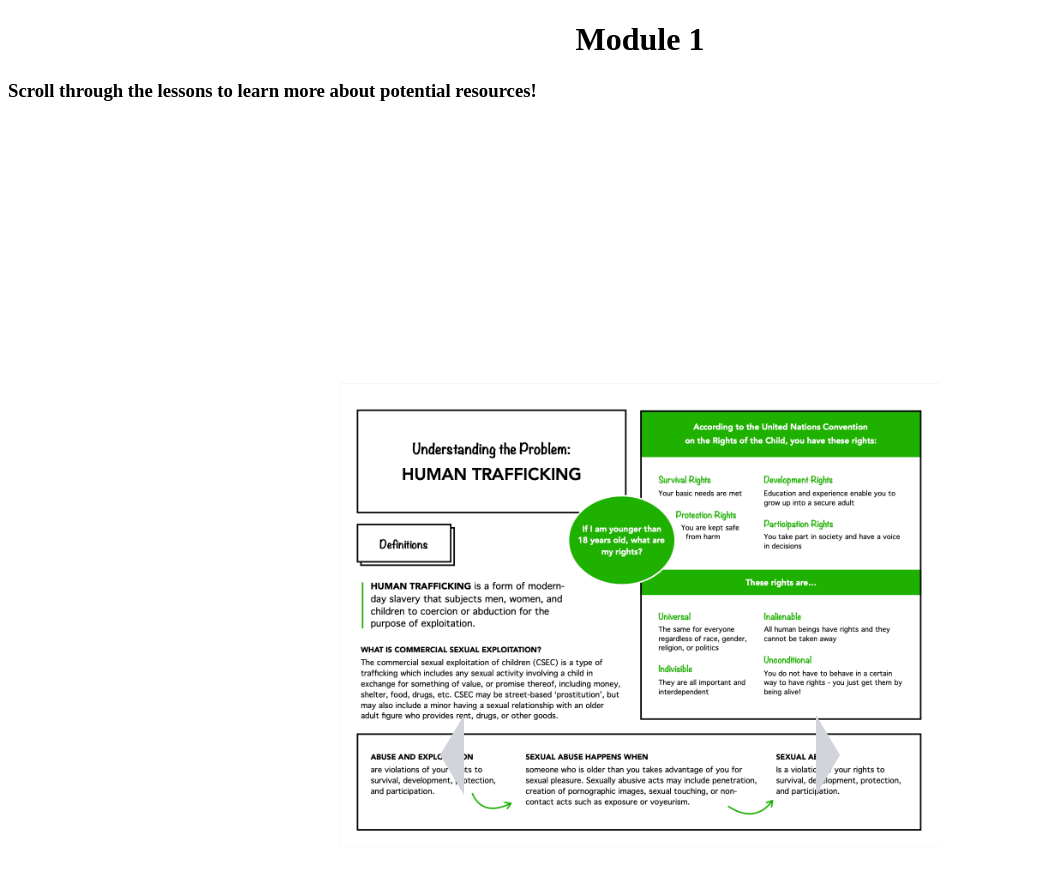
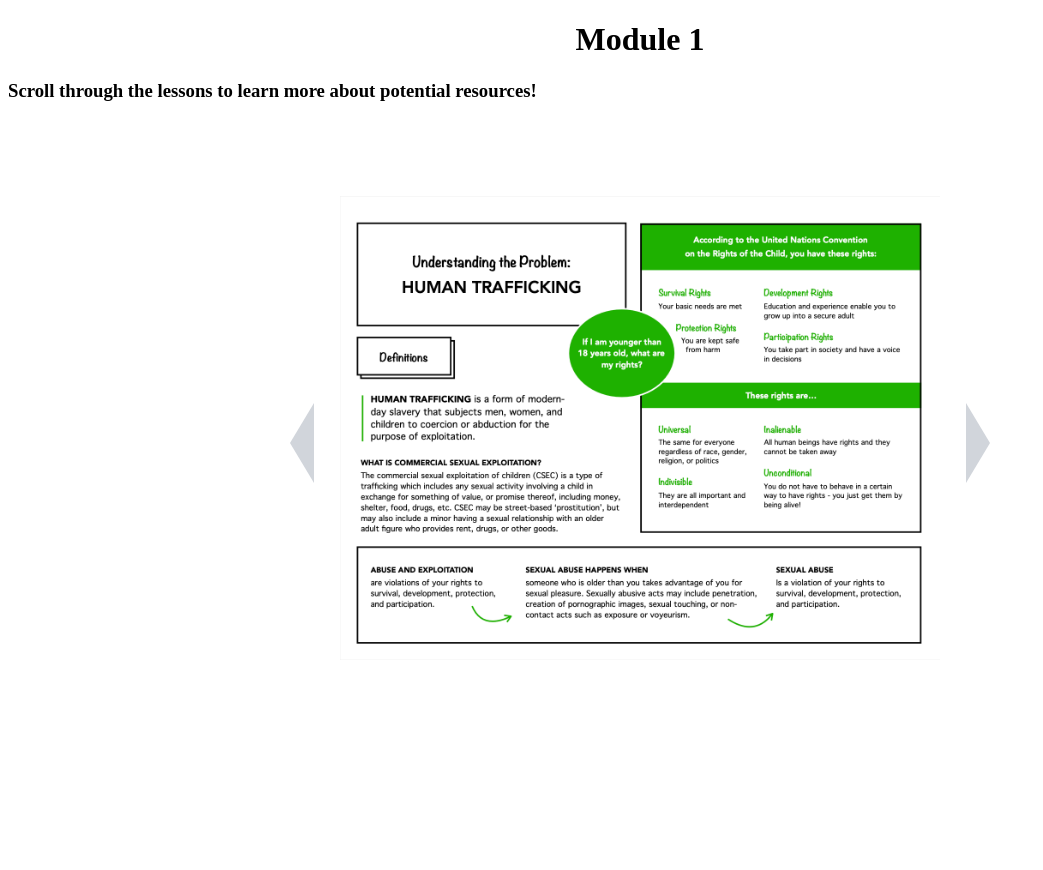
Before and after one commit to cfgchicago23/Team-10, a React (Create React App) app in the folder global-family/: page /ContentPage in a window 1280 px wide. Both pictures are taken after a click on the element "Trafficking". Shown: the top 870 px of the page, without its empty margins (0-1043 px from the left). After the commit the page ends 800 px from the top, so only its background shows below. Built offline with nearby package versions, Linux system fonts and the light colour scheme.

Commit message:
fixed styling of module 1

```diff
--- a/global-family/src/carousel.css
+++ b/global-family/src/carousel.css
@@ -10,14 +10,15 @@
 
     .carousel-image {
 
-        max-width: 700px;
+        max-width: 600px;
         /* border-radius: 20px; */
         /* border: 2px solid black;  */
         /* height: 300px; */
-        margin-top: 10px;
-        padding: 50px;
+        /* margin-top: 10px; */
+        /* padding: 50px; */
         max-height: 1300px;
-        box-sizing: border-box;
+        /* box-sizing: border-box;  */
+
 
 
     }
@@ -36,15 +37,20 @@
     }
 
 
+
+    .sub-title {
+        margin-bottom: 300;
+    }
+
     .indicators {
-    display: flex;
-    justify-content: center;
-    }
+        display: flex;
+        justify-content: center;
+        }
 
 
     .indicators > button {
     position: relative;
-    top: -50px;
+    top: -125px;
     }
 
 
@@ -76,7 +82,7 @@
     border-width: 2.5rem 0 2.5rem 1.5rem;
     /* position: relative; */
     position: absolute;
-    right: -200px;
+    right: -350px;
     transform: translateY(-120%);
     }
 
@@ -85,6 +91,6 @@
     border-color: transparent #d1d5db transparent transparent;
     border-width: 2.5rem 1.5rem 2.5rem 0;
     position: absolute;
-    left: -200px;
+    left: -350px;
     transform: translateY(-120%);
     }
--- a/global-family/src/trafficking.js
+++ b/global-family/src/trafficking.js
@@ -91,7 +91,7 @@
 import React, { useState, Children, cloneElement } from "react";
 import "./carousel.css";
 import photo1 from ".//images/pic1.png";
-import photo2 from ".//images/pic2.png";
+import photo2 from ".//images/pic2.5.png";
 import photo3 from ".//images/pic3.png";
 
 const CarouselItem = ({ children, width }) => {
@@ -168,7 +168,7 @@ const images = ["./src/images/pic1.png", "global-family/src/images/pic2.png", "g
       <div style={{ display: "flex", flexDirection: "column", alignItems: "center", transform: "translate(-30%, 400%)" }}>
         {/* <label style={{ marginTop: "-46%" }} className="clothing-label">Hat</label> */}
       </div>
-      <div style={{ position: "relative", marginTop: "16%" }}>
+      <div style={{ position: "relative", marginTop: "6%" }}>
         <Carousel onActiveIndexChange={setCurrentPicIndex}>
         <CarouselItem key={0}>
               <img src={photo1} alt="picture regarding basic definitions of human trafficking" className="carousel-image"/>
```
Also changed, not shown: global-family/src/images/pic2.5.png (added), 1 other file (tests, documents, lock files or other folders).
